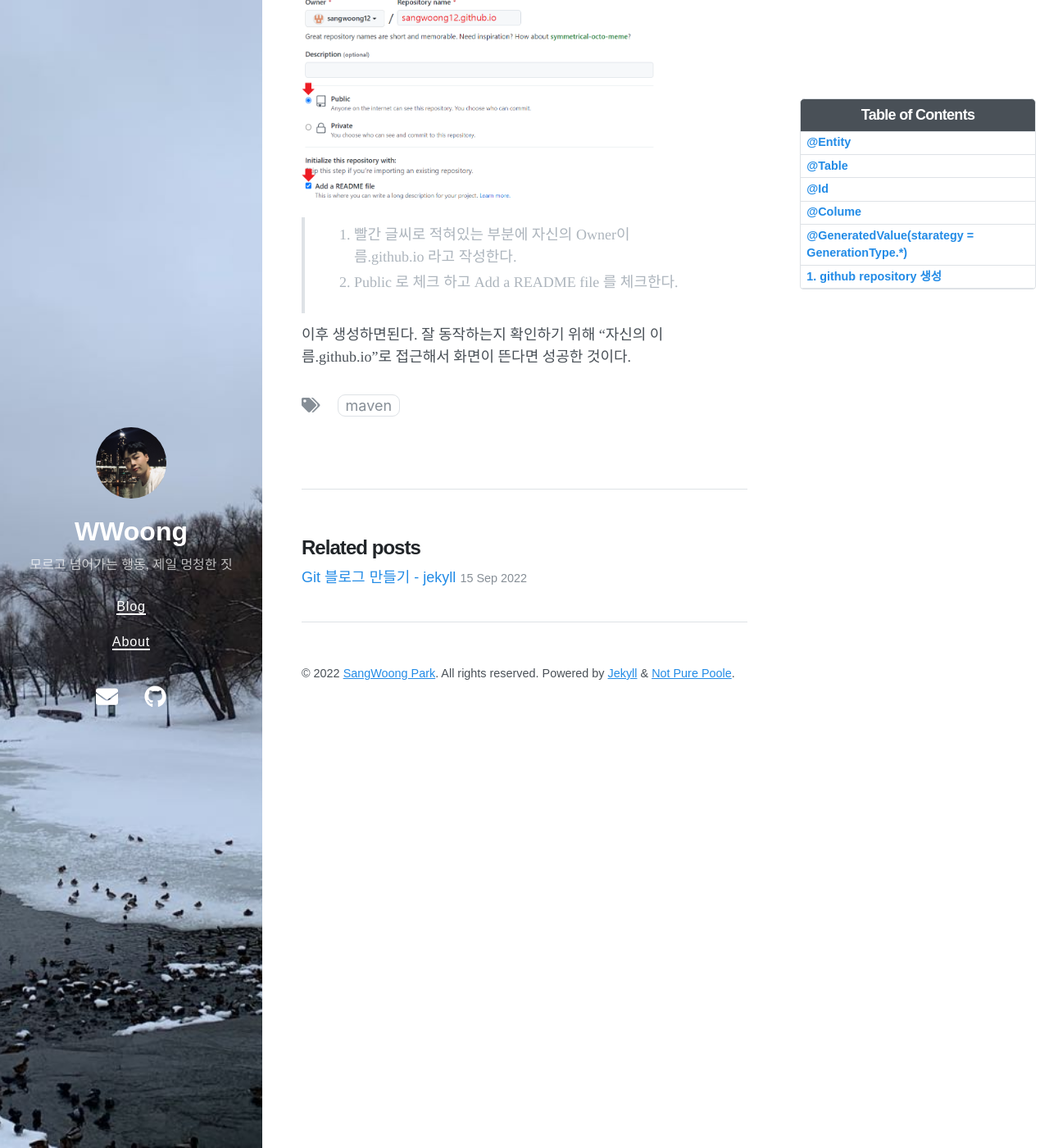
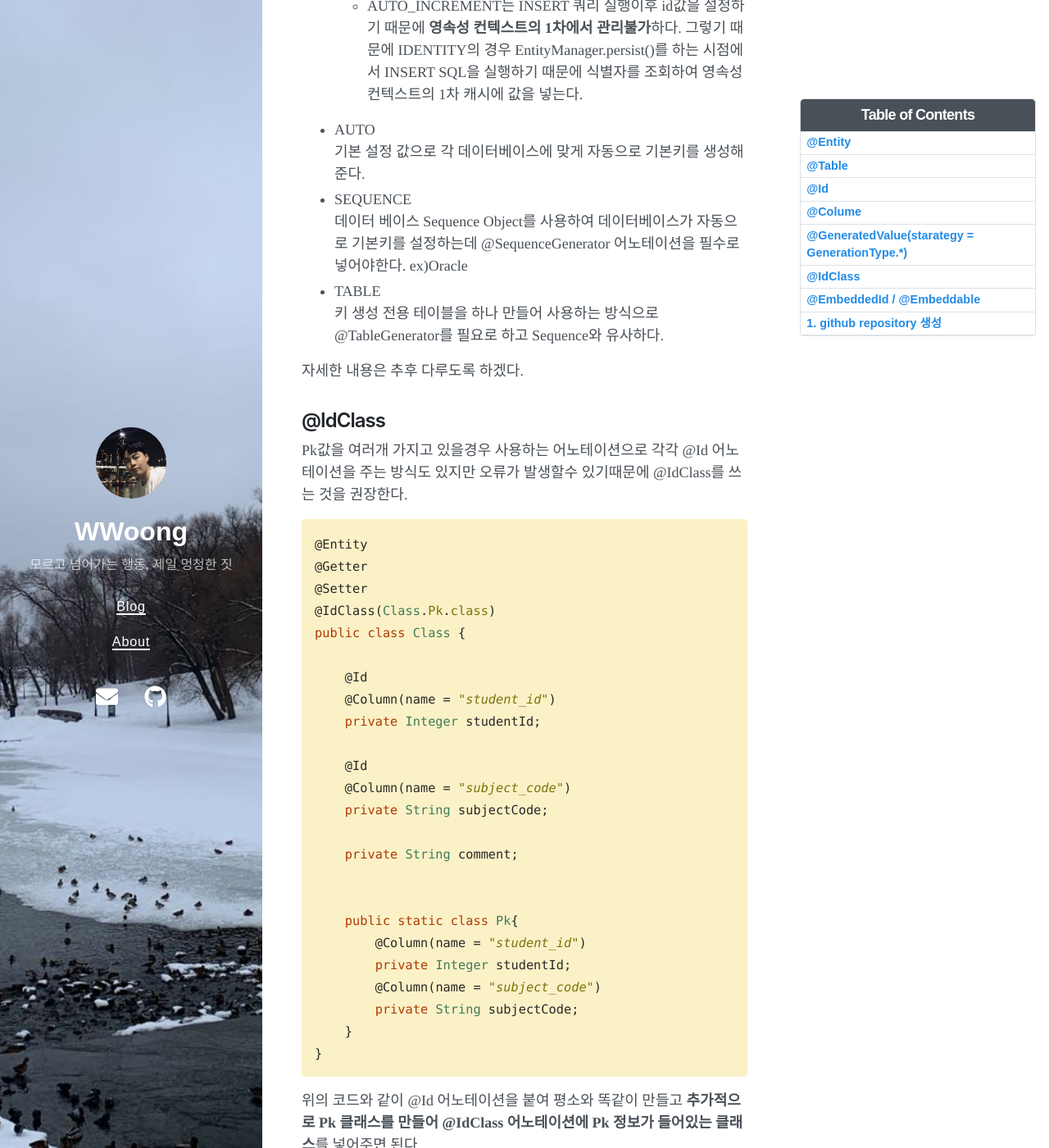
Before and after one commit to sangwoong12/sangwoong12.github.io, a Jekyll site: the page built from _posts/2022-09-17-know-pomxml.md, in a window 1280 px wide and 1400 px high, scrolled down 1139 px. Shown: the whole window at 82% size. Built offline with Jekyll 4.4.1, drawn with Linux system fonts in a browser that asks for light colours; nearby versions of some CDN libraries; some of the changed text lies outside the part shown.

Commit message:
Update 2022-09-17-know-pomxml.md
JPA 어노테이션 추가 정리

````diff
--- a/_posts/2022-09-17-know-pomxml.md
+++ b/_posts/2022-09-17-know-pomxml.md
@@ -8,7 +8,21 @@ toc:  true
 ---
 
 # JPA를 위한 어노테이션 정리
+``` java
+@Entity
+@Table(name = "Members")
+public class Member {
+    @Id
+    @GeneratedValue(strategy = GenerationType.IDENTITY)
+    private Long id;
 
+    @Column(name = "member_name") //컬럼명이 다를경우 @Column을 사용
+    private String name;
+
+    private String password; //같을 경우 생략가능
+
+}
+```
 ## @Entity
 JPA가 관리할 객체임을 명시하는 것
 ## @Table
@@ -22,14 +36,71 @@ PK값 설정
 기본키 생성을 데이터베이스에 위임한다. 즉 @Id값을 null로 하면 DB에서 AUTO_INCREMENT를 해서 자동으로 id값을 넣어주게된다.
 ex) MySQL
     - AUTO_INCREMENT는 INSERT 쿼리 실행이후 id값을 설정하기 때문에 **영속성 컨텍스트의 1차에서 관리불가**하다. 그렇기 때문에 IDENTITY의 경우 EntityManager.persist()를 하는 시점에서 INSERT SQL을 실행하기 때문에 식별자를 조회하여 영속성 컨텍스트의 1차 캐시에 값을 넣는다.
+- AUTO
+기본 설정 값으로 각 데이터베이스에 맞게 자동으로 기본키를 생성해준다.
 - SEQUENCE
-여기는 오늘 커밋할부ㅜㅂㄴ
+데이터 베이스 Sequence Object를 사용하여 데이터베이스가 자동으로 기본키를 설정하는데 @SequenceGenerator 어노테이션을 필수로 넣어야한다. ex)Oracle
+- TABLE
+키 생성 전용 테이블을 하나 만들어 사용하는 방식으로 @TableGenerator를 필요로 하고 Sequence와 유사하다.
+
+자세한 내용은 추후 다루도록 하겠다.
+
+## @IdClass
+Pk값을 여러개 가지고 있을경우 사용하는 어노테이션으로 각각 @Id 어노테이션을 주는 방식도 있지만 오류가 발생할수 있기때문에 @IdClass를 쓰는 것을 권장한다.
+
+``` java
+@Entity
+@Getter
+@Setter
+@IdClass(Class.Pk.class)
+public class Class {
+
+    @Id
+    @Column(name = "student_id")
+    private Integer studentId;
+
+    @Id
+    @Column(name = "subject_code")
+    private String subjectCode;
+
+    private String comment;
 
 
-- AUTO
-- TABLE
+    public static class Pk{
+        @Column(name = "student_id")
+        private Integer studentId;
+        @Column(name = "subject_code")
+        private String subjectCode;
+    }
+}
+```
 
+위의 코드와 같이 @Id 어노테이션을 붙여 평소와 똑같이 만들고 **추가적으로 Pk 클래스를 만들어 @IdClass 어노테이션에 Pk 정보가 들어있는 클래스**를 넣어주면 된다.
+## @EmbeddedId / @Embeddable
+@IdClass와 같이 복합 Pk를 처리하는 방식으로 코드는 다음과 같다.
 
+``` java
+@Entity
+@Getter
+@Setter
+public class Class {
+
+    @EmbeddedId
+    private Pk pk;
+
+    private String comment;
+
+    @Embeddable
+    public static class Pk{
+        @Column(name = "student_id")
+        private Integer studentId;
+        @Column(name = "subject_code")
+        private String subjectCode;
+    }
+}
+```
+
+Pk 정보가 들어있는 클래스에 @Embeddable을 붙이고 클래스안에 @EmbeddedId Pk 정보가 들어있는 클래스를 선언해주면된다.
 ## 1. github repository 생성
 
 github 아이디 생성이후 로그인이후 <a href="github.com/new">[repository 생성]</a>를 누른다.
````
